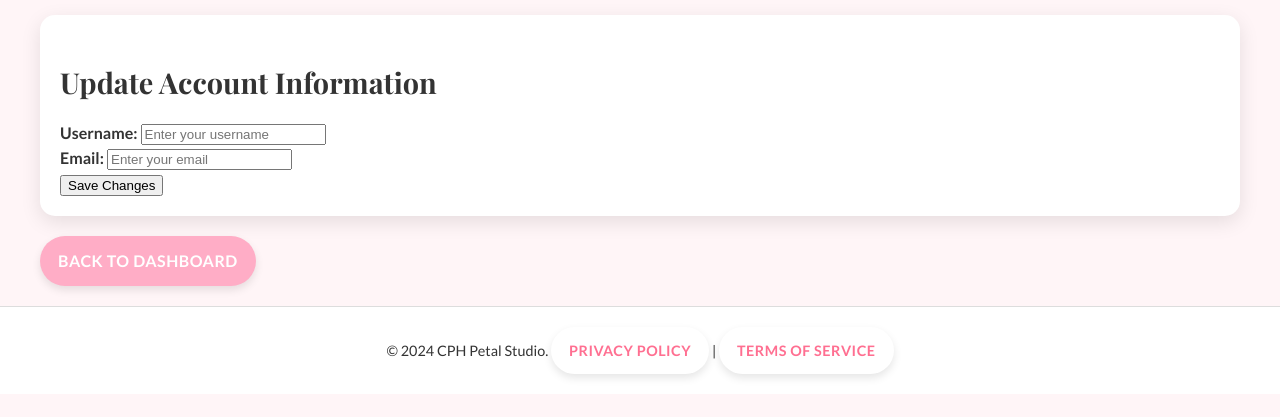
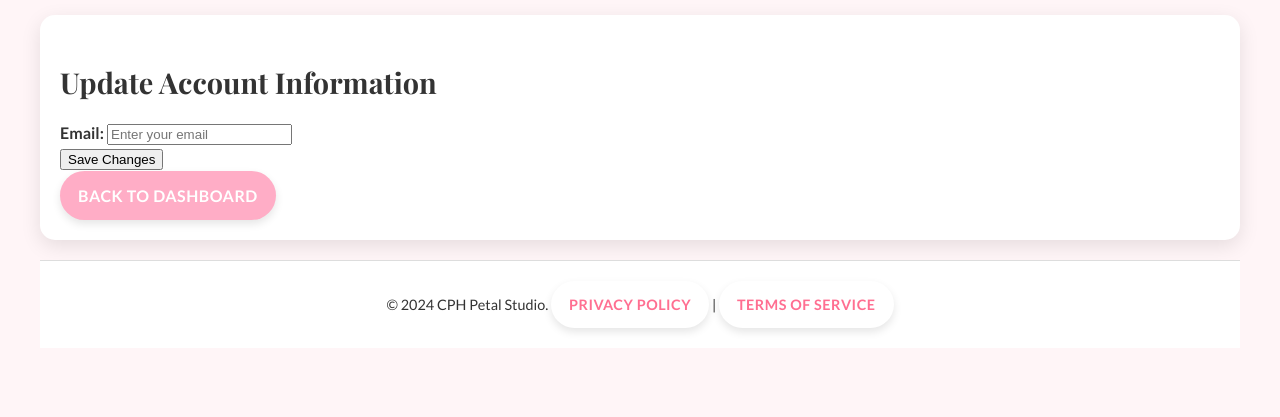
Before and after one commit to mitanuriel/CPHPetalStudioFrontend, a website: page public/user/edit-profile.html in a window 1280 px wide. Shown: the part 137-554 px from the top of the page. Drawn offline with nearby package versions, Linux system fonts and the light colour scheme.

Commit message:
cahnged the front end to have edit-profile.html

```diff
--- a/public/user/edit-profile.html
+++ b/public/user/edit-profile.html
@@ -143,22 +143,16 @@
     <h2>Update Account Information</h2>
 
     <!-- Form for editing profile -->
-    <form th:action="@{/account/edit}" th:object="${user}" method="POST">
-      <div>
-        <label for="username"><strong>Username:</strong></label>
-        <input type="text" id="username" th:field="*{username}" placeholder="Enter your username" required />
-      </div>
-
+    <form th:action="@{/account/edit}" method="POST">
       <div>
         <label for="email"><strong>Email:</strong></label>
-        <input type="email" id="email" th:field="*{email}" placeholder="Enter your email" required />
+        <input type="email" id="email" name="email" th:value="${user.email}" placeholder="Enter your email" required />
       </div>
 
       <div>
         <button type="submit" class="bg-medium-pink">Save Changes</button>
       </div>
     </form>
-  </div>
 
   <a href="/dashboard" class="bg-light-pink">Back to Dashboard</a>
 </div>
```
